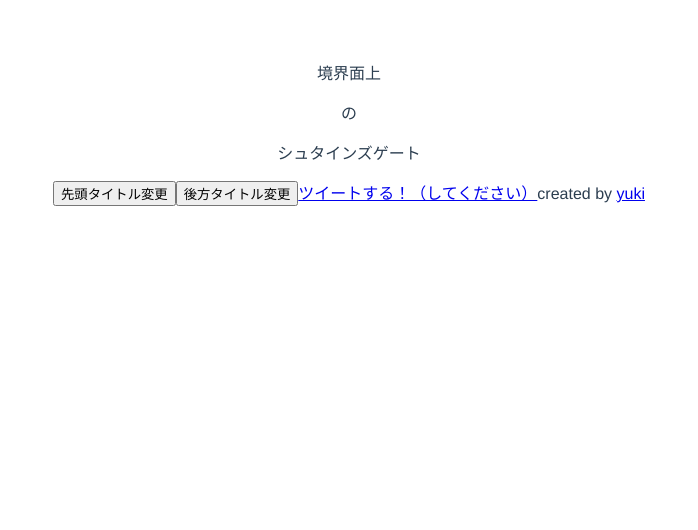
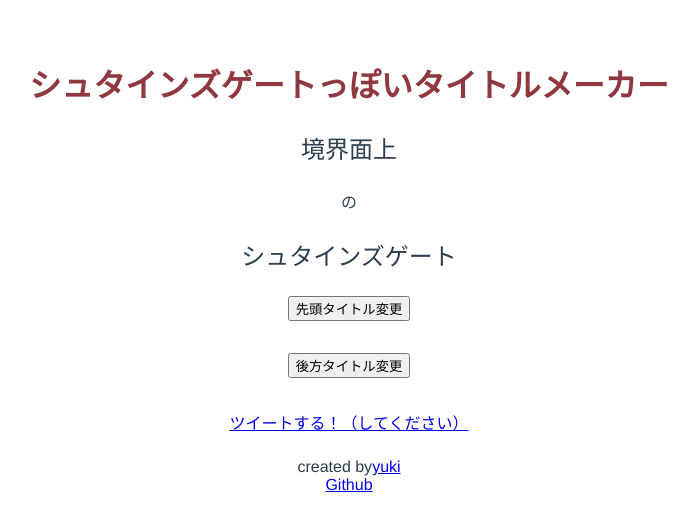
Before and after one commit to yuki-snow1823/steins_gate_titlemaker, a Vue app: page / in a window 1280 px wide. Shown: the top 530 px of the page, without its empty margins (291-989 px from the left). Built offline with nearby package versions, Linux system fonts and the light colour scheme.

Commit message:
add: update

```diff
--- a/src/components/Index.vue
+++ b/src/components/Index.vue
@@ -1,17 +1,28 @@
 <template>
   <div>
-    <p>{{ frontTitle }}</p>の
-    <p>{{ backTitle }}</p>
+    <h1 class="app-name">シュタインズゲートっぽいタイトルメーカー</h1>
 
-    <button v-if="switchFTitleBtn" @click="changeFrontTitle()">先頭タイトル変更</button>
-    <button v-else @click="stopChangeFront()">STOP!</button>
+    <p class="main-title">{{ frontTitle }}</p>の
+    <p class="main-title">{{ backTitle }}</p>
 
-    <button v-if="switchBTitleBtn" @click="changeBackTitle()">後方タイトル変更</button>
-    <button v-else @click="stopChangeBack()">STOP!</button>
+    <div class="button__wrapper">
+      <button v-if="switchFTitleBtn" @click="changeFrontTitle()">先頭タイトル変更</button>
+      <button class="stop_button" v-else @click="stopChangeFront()">STOP!</button>
+    </div>
+
+    <div class="button__wrapper">
+      <button v-if="switchBTitleBtn" @click="changeBackTitle()">後方タイトル変更</button>
+      <button class="stop_button" v-else @click="stopChangeBack()">STOP!</button>
+    </div>
 
     <!-- v-ifで見えなくする -->
     <a :href="tweetUrl">ツイートする！（してください）</a>
-    <span>created by <a href="https://twitter.com/yuki82511988">yuki</a></span>
+    <div class="name__wrapper">
+      <span>
+        created by<a href="https://twitter.com/yuki82511988">yuki</a><br>
+        <a href="https://github.com/yuki-snow1823">Github</a>
+      </span>
+    </div>
   </div>
 </template>
 
@@ -82,5 +93,26 @@
 };
 </script>
 
+
 <style scoped>
+.app-name {
+  color: #8f383f;
+}
+.main-title {
+  font-size: 24px;
+}
+.button__wrapper {
+  margin-bottom: 32px;
+}
+.stop_button {
+  padding: 4px 39px;
+}
+
+.name__wrapper {
+  margin-top: 24px;
+}
+
+.name__wrapper > p {
+  margin-bottom: 14px;
+}
 </style>
```
Also changed, not shown: 7 other files (tests, documents, lock files or other folders).
